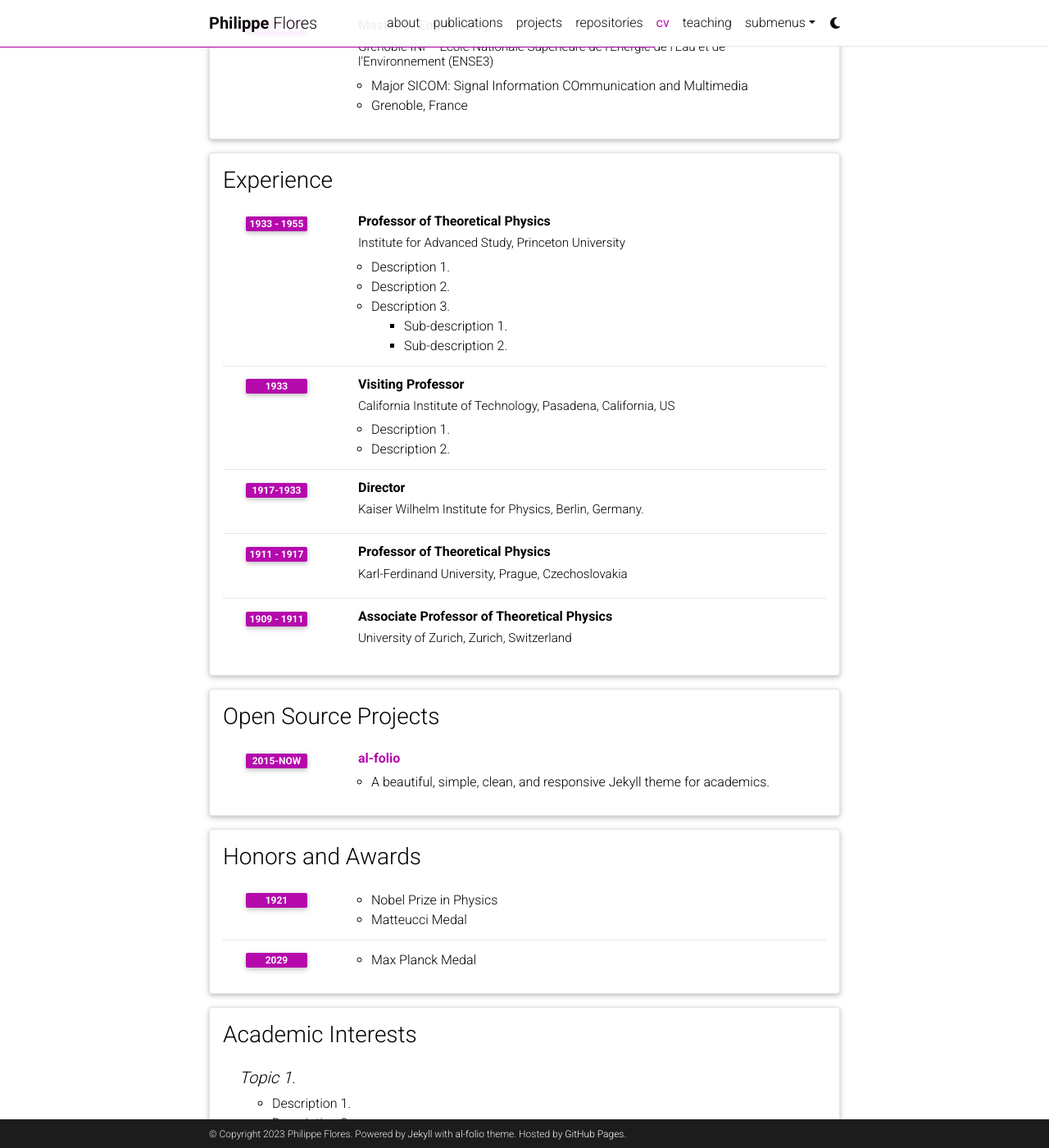
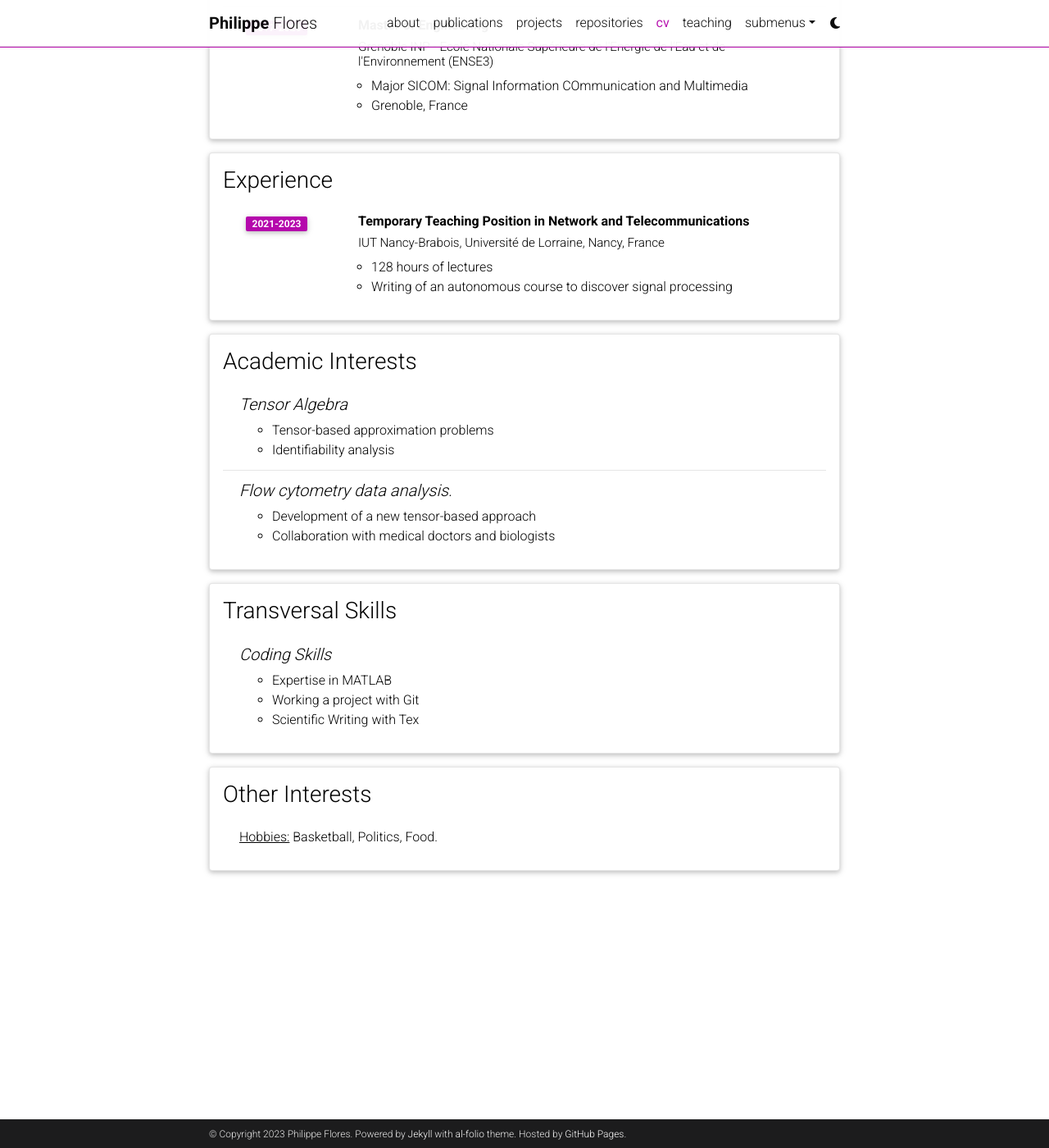
Before and after one commit to philippeflores/philippeflores.github.io, a Jekyll site: the page built from _pages/cv.md, in a window 1280 px wide and 1400 px high, scrolled down 615 px. Shown: the whole window at 82% size. Built offline with Jekyll 4.4.1, drawn with Linux system fonts in a browser that asks for light colours; comment, search, counter and statistics services are not loaded; a style sheet for code colours, icons or effects is not loaded; some of the changed text lies outside the part shown.

Commit message:
Update cv.yml cv

```diff
--- a/_data/cv.yml
+++ b/_data/cv.yml
@@ -28,67 +28,35 @@
 - title: Experience
   type: time_table
   contents:
-    - title: Professor of Theoretical Physics
-      institution: Institute for Advanced Study, Princeton University
-      year: 1933 - 1955
+    - title: Temporary Teaching Position in Network and Telecommunications
+      institution: IUT Nancy-Brabois, Université de Lorraine, Nancy, France
+      year: 2021-2023
       description:
-        - Description 1.
-        - Description 2.
-        - title: Description 3.
-          contents:
-            - Sub-description 1.
-            - Sub-description 2.
-    - title: Visiting Professor
-      institution: California Institute of Technology, Pasadena, California, US
-      year: 1933
-      description:
-        - Description 1.
-        - Description 2.
-
-    - title: Director
-      institution: Kaiser Wilhelm Institute for Physics, Berlin, Germany.
-      year: 1917-1933
-
-    - title: Professor of Theoretical Physics
-      institution: Karl-Ferdinand University, Prague, Czechoslovakia
-      year: 1911 - 1917
-      description:
-
-    - title: Associate Professor of Theoretical Physics
-      institution: University of Zurich, Zurich, Switzerland
-      year: 1909 - 1911
-
-- title: Open Source Projects
-  type: time_table
-  contents:
-    - title: <a href="https://github.com/alshedivat/al-folio">al-folio</a>
-      year: 2015-now
-      description: A beautiful, simple, clean, and responsive Jekyll theme for academics.
-
-- title: Honors and Awards
-  type: time_table
-  contents:
-    - year: 1921
-      items:
-        - Nobel Prize in Physics
-        - Matteucci Medal
-    - year: 2029
-      items:
-        - Max Planck Medal
+        - 128 hours of lectures
+        - Writing of an autonomous course to discover signal processing
 
 - title: Academic Interests
   type: nested_list
   contents:
-    - title: Topic 1.
+    - title: Tensor Algebra
       items:
-        - Description 1.
-        - Description 2.
-    - title: Topic 2.
+        - Tensor-based approximation problems
+        - Identifiability analysis
+    - title: Flow cytometry data analysis.
       items:
-        - Description 1.
-        - Description 2.
+        - Development of a new tensor-based approach
+        - Collaboration with medical doctors and biologists
+
+- title: Transversal Skills
+  type: nested_list
+  contents:
+    - title: Coding Skills
+      items:
+        - Expertise in MATLAB
+        - Working a project with Git
+        - Scientific Writing with Tex
 
 - title: Other Interests
   type: list
   contents:
-    - <u>Hobbies:</u> Hobby 1, Hobby 2, etc.
+    - <u>Hobbies:</u> Basketball, Politics, Food.
```
